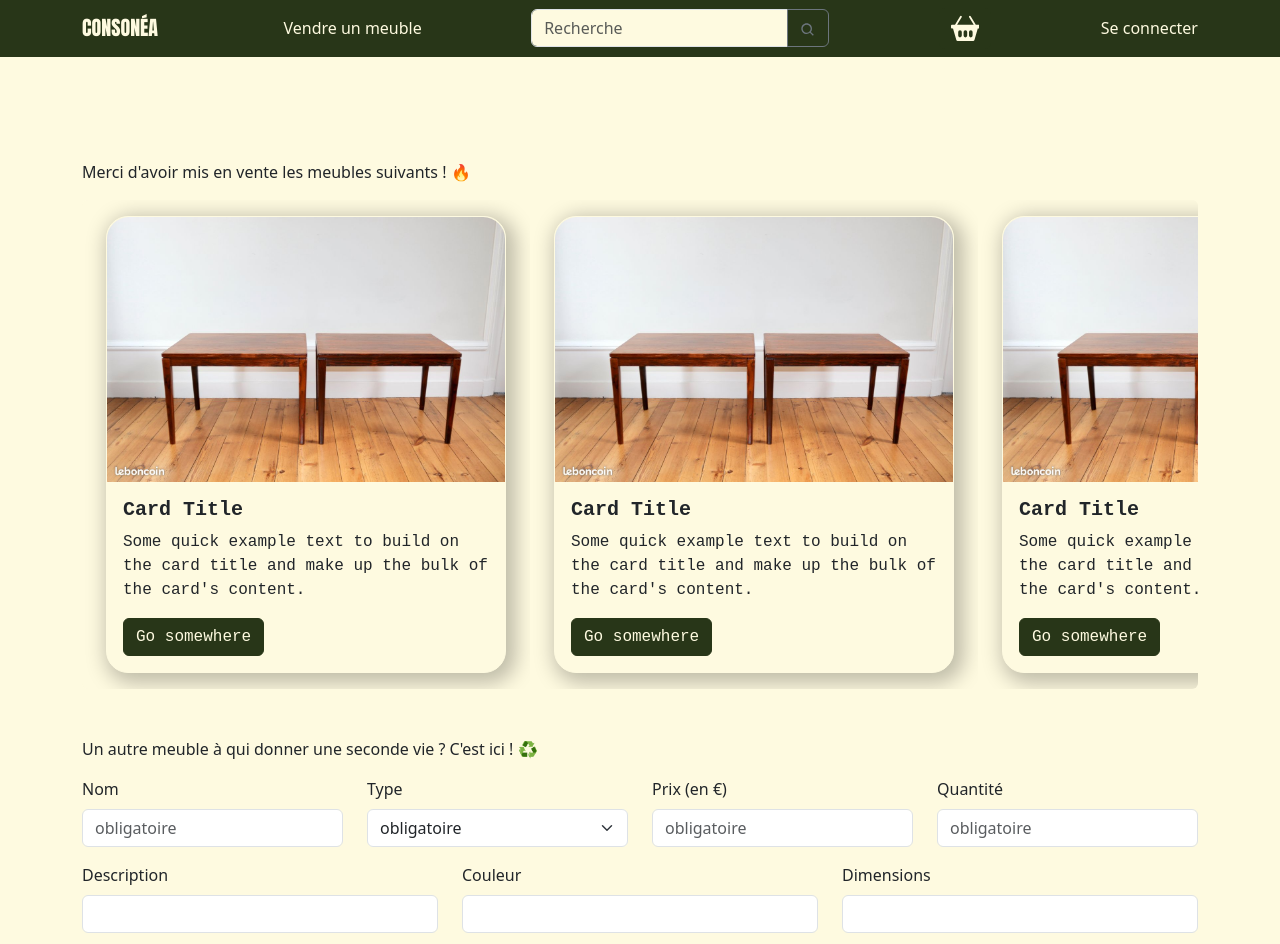
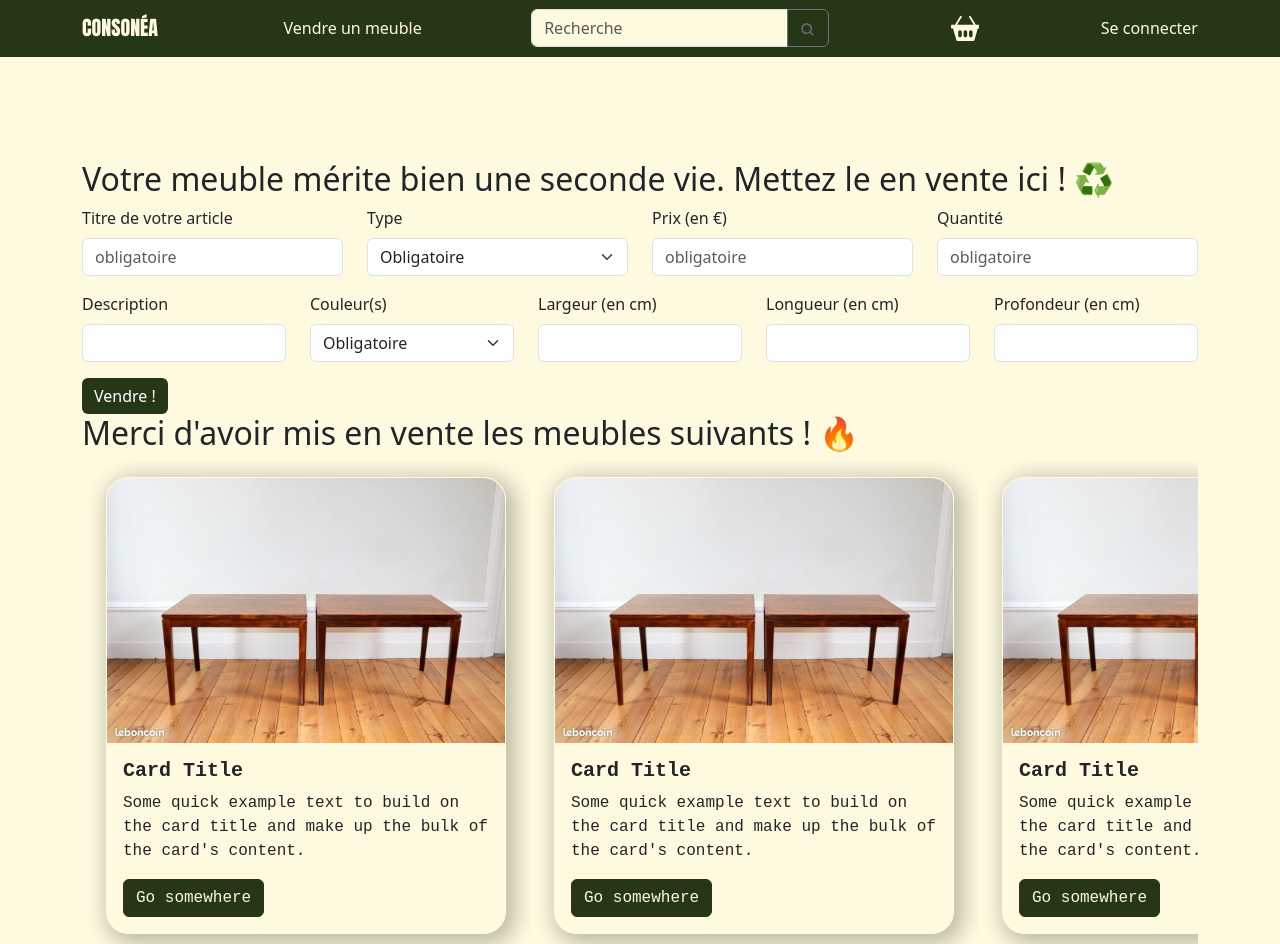
Before and after one commit to adatechschool/projet-collectif-site-e-commerce-de-mobilier-Consonea, a React (Create React App) app in the folder client/: page /profile in a window 1280 px wide. Shown: the top 944 px of the page. Built offline with nearby package versions, Linux system fonts and the light colour scheme.

Commit message:
Ajouter un meuble remonté avant les meubles déjà vendus, ajout de longueur, largeur, profondeur, ajout drop down couleurs prédéfinies, changement de la taille des titres

```diff
--- a/client/src/components/AddArticle.js
+++ b/client/src/components/AddArticle.js
@@ -9,19 +9,20 @@ function AddArticle() {
     <Form>
     <Row className="mb-3">
         <Form.Group as={Col} controlId="nom">
-          <Form.Label>Nom</Form.Label>
+          <Form.Label>Titre de votre article</Form.Label>
           <Form.Control required type="text" placeholder='obligatoire'/>
         </Form.Group>
         <Form.Group as={Col} controlId="type">
           <Form.Label>Type</Form.Label>
           <Form.Select defaultValue="" required>
-            <option>obligatoire</option>
-            <option>table</option>
-            <option>chaise</option>
-            <option>étagère</option>
-            <option>canapé</option>
-            <option>lit</option>
-            <option>bureau</option>
+            <option>Obligatoire</option>
+            <option>Armoire</option>
+            <option>Bureau</option>
+            <option>Canapé</option>
+            <option>Chaise</option>
+            <option>Etagère</option>
+            <option>Lit</option>
+            <option>Table</option>
           </Form.Select>
         </Form.Group>
         <Form.Group as={Col} controlId="prix">
@@ -39,12 +40,37 @@ function AddArticle() {
           <Form.Control required type="textArea" />
         </Form.Group>
         <Form.Group as={Col} controlId="couleur">
-          <Form.Label>Couleur</Form.Label>
-          <Form.Control />
+          <Form.Label>Couleur(s)</Form.Label>
+          <Form.Select defaultValue="" required>
+            <option>Obligatoire</option>
+            <option>Argent</option>
+            <option>Blanc</option>
+            <option>Bleu</option>
+            <option>Cuivre</option>
+            <option>Doré</option>
+            <option>Gris</option>
+            <option>Marron</option>
+            <option>Noir</option>
+            <option>Orange</option>
+            <option>Rouge</option>
+            <option>Rose</option>
+            <option>Violet</option>
+            <option>Vert</option>
+            <option>Multicolor</option>
+            <option>Transparent</option>
+          </Form.Select>
         </Form.Group>
-        <Form.Group as={Col} controlId="dimensions">
-          <Form.Label>Dimensions</Form.Label>
-          <Form.Control />
+        <Form.Group as={Col} controlId="largeur">
+          <Form.Label>Largeur (en cm)</Form.Label>
+          <Form.Control required type="number" min={0}/>
+        </Form.Group>
+        <Form.Group as={Col} controlId="longueur">
+          <Form.Label>Longueur (en cm)</Form.Label>
+          <Form.Control required type="number" min={0}/>
+        </Form.Group>
+        <Form.Group as={Col} controlId="profondeur">
+          <Form.Label>Profondeur (en cm)</Form.Label>
+          <Form.Control required type="number" min={0}/>
         </Form.Group>
       </Row>
       <Button style={{backgroundColor: "#283618",border:"none"}} type="submit">
--- a/client/src/pages/UserInterface.js
+++ b/client/src/pages/UserInterface.js
@@ -8,9 +8,18 @@ import AddArticle from "../components/AddArticle";
 export default function userInterface() {
     return (
         <>
+
         <Container className="dflex mt-3 mb-5">
+            {/* Section d'ajout de meuble à vendre */}
+            <div className="mt-5">
+                <h2>Votre meuble mérite bien une seconde vie. Mettez le en vente ici ! ♻️</h2>
+                {/* trouver comment ajouter un saut de ligne ou remonter le titre */}
+            </div>
+            <AddArticle />
+            {/* Liste des meubles déjà vendus */}
             <div>
-                <p>Merci d'avoir mis en vente les meubles suivants ! 🔥</p>
+                <h2>Merci d'avoir mis en vente les meubles suivants ! 🔥</h2>
+                {/* trouver comment ajouter un saut de ligne */}
                 <ListGroup horizontal style={{overflow:"scroll", backgroundColor:"#FEFAE0"}}>
                     <ListGroup.Item style={{backgroundColor:"#FEFAE0", border:"none"}}><Article /></ListGroup.Item>
                     <ListGroup.Item style={{backgroundColor:"#FEFAE0", border:"none"}}><Article /></ListGroup.Item>
@@ -22,10 +31,6 @@ export default function userInterface() {
                 </ListGroup>
             </div>
 
-            <div className="mt-5">
-                <p>Un autre meuble à qui donner une seconde vie ? C'est ici ! ♻️</p>
-            </div>
-            <AddArticle />
         </Container>
         </>
     )
```
